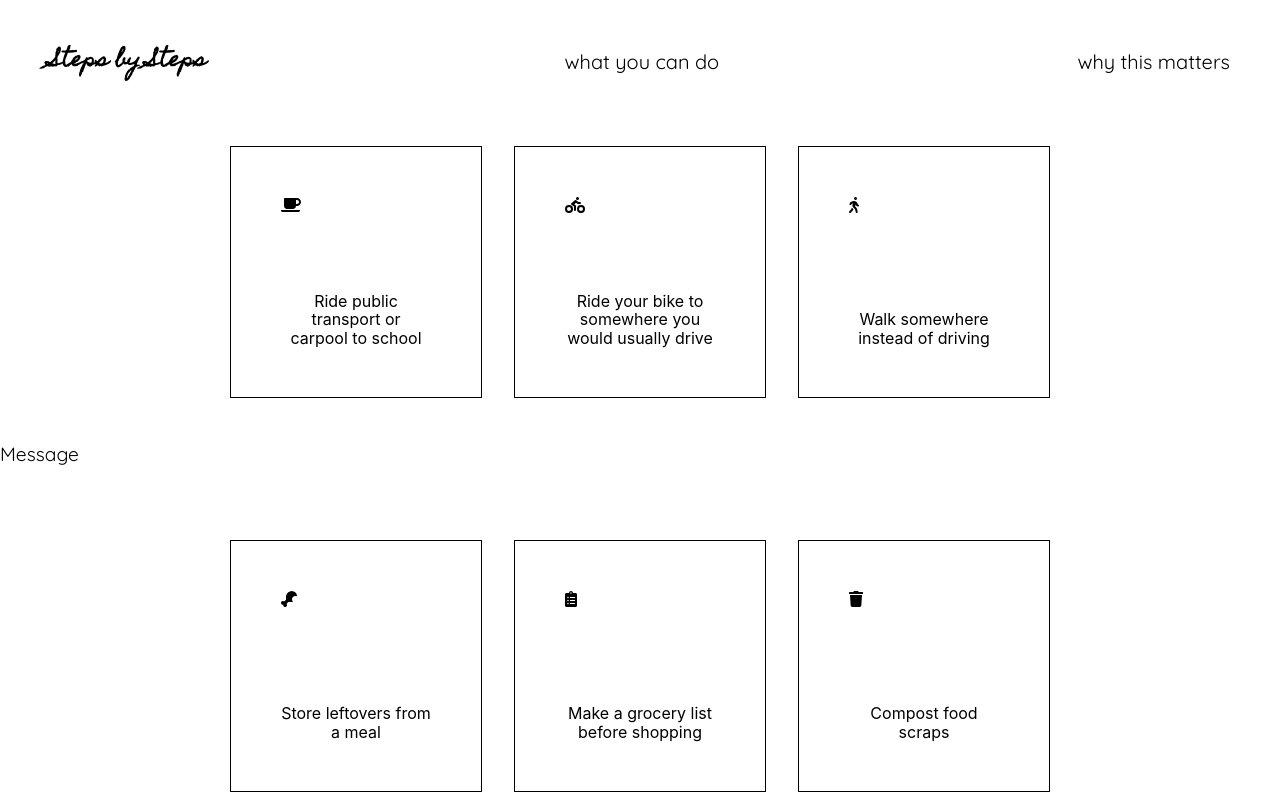
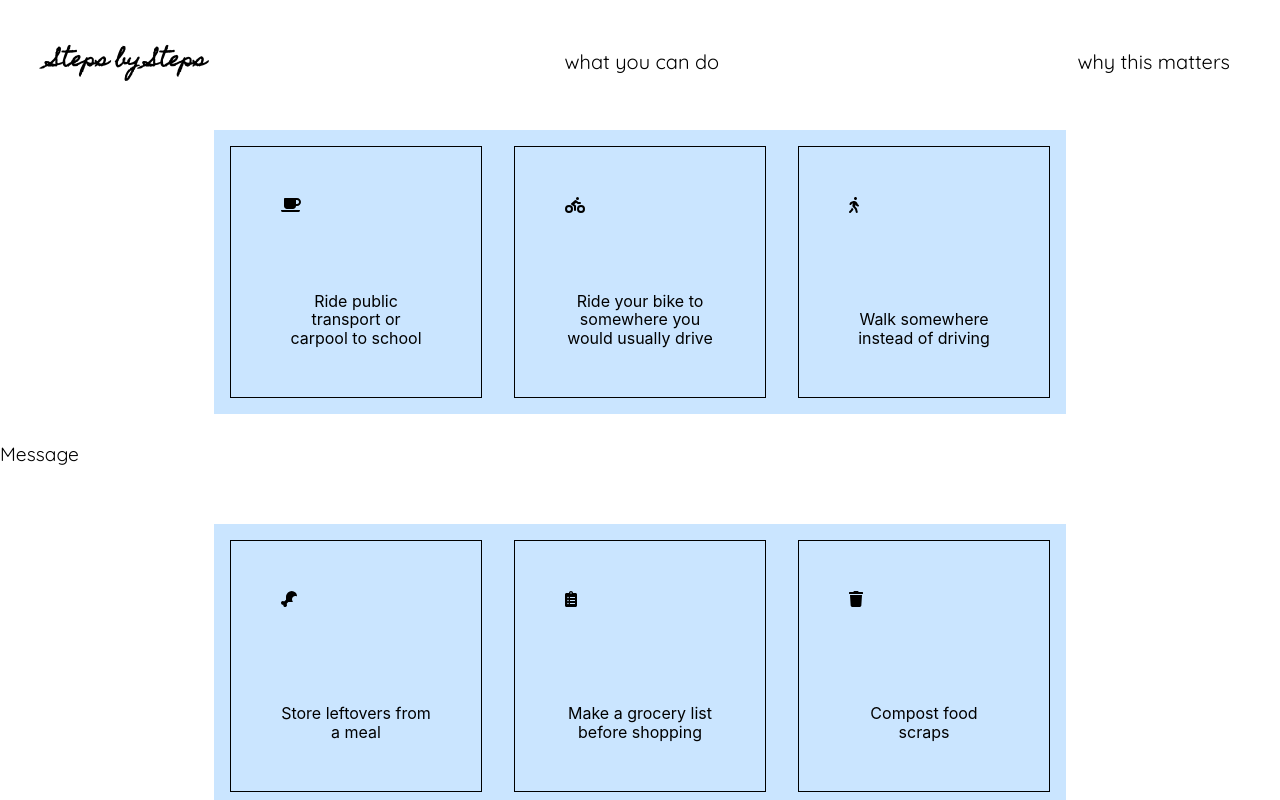
Before and after one commit to ellabuysse/Steps-by-Steps, a React (Create React App) app: page /tips in a window 1280 px wide. Shown: the top 800 px of the page. Built offline with nearby package versions, Linux system fonts and the light colour scheme.

Commit message:
merging changes pt 3

```diff
--- a/src/App.js
+++ b/src/App.js
@@ -1,15 +1,12 @@
 import React from 'react';
 import {
     Route,
-    Link,
     BrowserRouter as Router
 } from 'react-router-dom';
 
 import NavBar from './NavBar/NavBar';
 import HomePage from './HomePage/HomePage';
 import TipsPage from './TipsPage/TipsPage';
-import Footer from './Footer/Footer';
-import { FontAwesomeIcon } from '@fortawesome/react-fontawesome';
 import WIMPage from './WIMPage';
 
 
--- a/src/HomePage/HomePage.jsx
+++ b/src/HomePage/HomePage.jsx
@@ -1,5 +1,4 @@
 import React from 'react';
-import NavBar from '../NavBar/NavBar';
 import './HomePage.css';
 
 const HomePage = (props) => {
--- a/src/NavBar/NavBar.jsx
+++ b/src/NavBar/NavBar.jsx
@@ -1,13 +1,8 @@
 import React, { Component } from 'react';
 import {
-    Route,
-    BrowserRouter,
     Link
 } from 'react-router-dom';
 import './NavBar.css';
-import HomePage from '../HomePage/HomePage';
-import TipsPage from '../TipsPage/TipsPage';
-import WIMPage from '../WIMPage';
 
 export default class NavBar extends Component {
 
--- a/src/TipsPage/TipsPage.css
+++ b/src/TipsPage/TipsPage.css
@@ -12,7 +12,22 @@ FeatureBox{
     text-align: center;
     column-count: 1;
     display: flex;
+    flex-direction: column;
     justify-content: center;
+}
+
+.tips-box{
+    background-color: rgba(101, 178, 255, 0.34);
+    margin-right: auto;
+    margin-left: auto;
+    text-align: center;
+    column-count: 1;
+    display: flex;
+    justify-content: center;
+}
+
+FeatureBox .tip {
+    flex-direction: column;
 }
 .paragraph{
     width: 150px;
--- a/src/TipsPage/TipsPage.jsx
+++ b/src/TipsPage/TipsPage.jsx
@@ -1,5 +1,4 @@
 import React from 'react';
-import NavBar from '../NavBar/NavBar';
 import FeatureBox from '../FeatureBox/FeatureBox';
 import transportTips from '../Data/transportTips';
 import foodTips from '../Data/foodTips';
--- a/src/WIMPage.jsx
+++ b/src/WIMPage.jsx
@@ -1,6 +1,5 @@
 import React from 'react';
 import TextBlock from './TextBlock/TextBlock';
-import FeatureBox from './FeatureBox/FeatureBox';
 import StatsBlock from './StatsBlock/StatsBlock';
 import stats from './Data/stats';
 import introText from './Data/introText';
```
